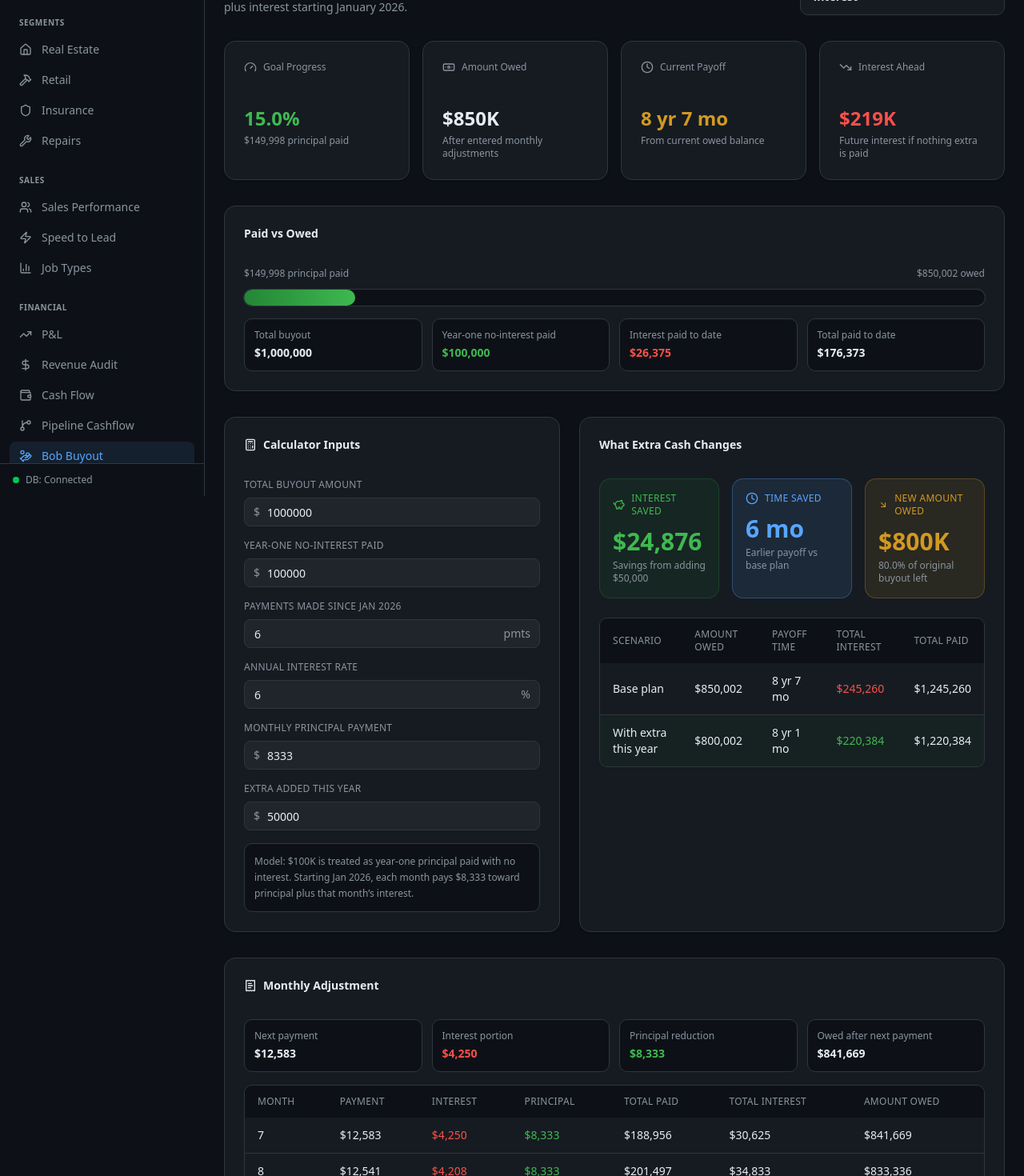
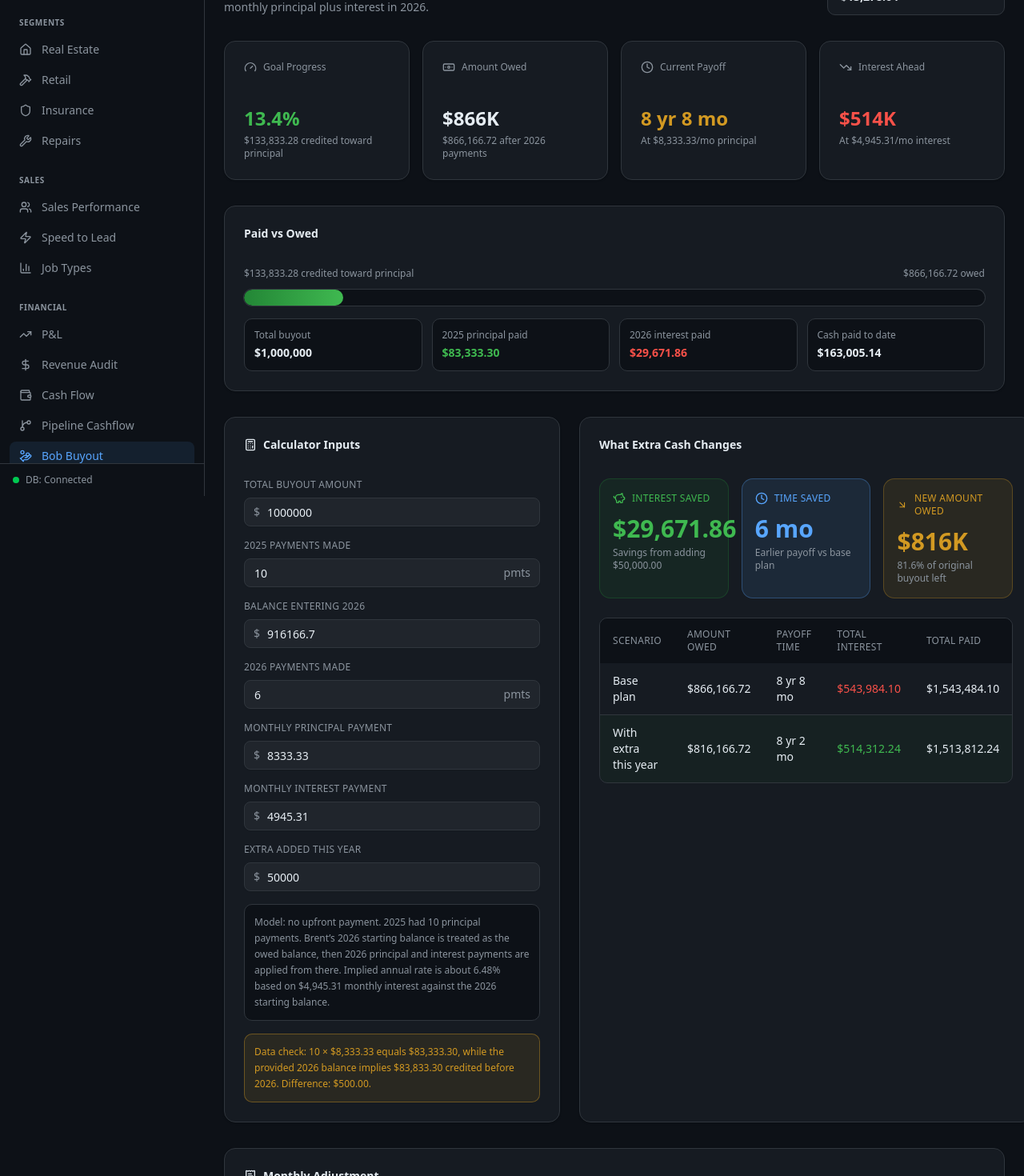
Before and after one commit to jackmaverick/maverick-command-center, a Next.js app: page /financial/bob-buyout in a window 1280 px wide. Shown: the part 180-1650 px from the top of the page at 80% size. Built offline with nearby package versions, Linux system fonts and the light colour scheme.

Commit message:
fix: update Bob buyout payment history

```diff
--- a/src/app/financial/bob-buyout/page.tsx
+++ b/src/app/financial/bob-buyout/page.tsx
@@ -14,11 +14,12 @@ import {
 import { Card, CardContent, CardHeader, CardTitle } from "@/components/ui/card";
 import { Input } from "@/components/ui/input";
 
-const MONTHLY_PAYMENT = 8_333;
 const DEFAULT_BUYOUT_AMOUNT = 1_000_000;
-const DEFAULT_INTEREST_FREE_PAID = 100_000;
-const DEFAULT_APR = 6;
-const DEFAULT_PAYMENTS_SINCE_JAN_2026 = 6;
+const DEFAULT_2025_PAYMENT_COUNT = 10;
+const DEFAULT_2026_PAYMENT_COUNT = 6;
+const DEFAULT_2026_START_BALANCE = 916_166.7;
+const DEFAULT_MONTHLY_PRINCIPAL_PAYMENT = 8_333.33;
+const DEFAULT_MONTHLY_INTEREST_PAYMENT = 4_945.31;
 const DEFAULT_EXTRA_THIS_YEAR = 50_000;
 
 interface PayoffResult {
@@ -39,11 +40,12 @@ interface MonthlyRow {
   totalInterest: number;
 }
 
-function dollars(value: number): string {
+function dollars(value: number, cents = false): string {
   return value.toLocaleString("en-US", {
     style: "currency",
     currency: "USD",
-    maximumFractionDigits: 0,
+    minimumFractionDigits: cents ? 2 : 0,
+    maximumFractionDigits: cents ? 2 : 0,
   });
 }
 
@@ -58,19 +60,21 @@ function numberValue(value: string): number {
   return Number.isFinite(parsed) ? Math.max(parsed, 0) : 0;
 }
 
-function payoffSchedule(balance: number, monthlyPrincipalPayment: number, apr: number): PayoffResult {
+function payoffSchedule(
+  balance: number,
+  monthlyPrincipalPayment: number,
+  monthlyInterestPayment: number,
+): PayoffResult {
   if (balance <= 0) {
     return { months: 0, years: 0, totalPaid: 0, totalInterest: 0, finalBalance: 0 };
   }
 
-  const monthlyRate = Math.max(apr, 0) / 100 / 12;
   let remaining = balance;
   let months = 0;
   let totalPaid = 0;
   let totalInterest = 0;
 
   while (remaining > 0.01 && months < 600) {
-    const interest = remaining * monthlyRate;
     const principalPayment = Math.min(monthlyPrincipalPayment, remaining);
 
     if (principalPayment <= 0) {
@@ -83,9 +87,9 @@ function payoffSchedule(balance: number, monthlyPrincipalPayment: number, apr: n
       };
     }
 
-    remaining -= principalPayment;
-    totalInterest += interest;
-    totalPaid += principalPayment + interest;
+    remaining = Math.max(remaining - principalPayment, 0);
+    totalInterest += monthlyInterestPayment;
+    totalPaid += principalPayment + monthlyInterestPayment;
     months += 1;
   }
 
@@ -101,20 +105,19 @@ function payoffSchedule(balance: number, monthlyPrincipalPayment: number, apr: n
 function monthlySchedule(
   startingBalance: number,
   monthlyPrincipalPayment: number,
-  apr: number,
+  monthlyInterestPayment: number,
   monthsToRun: number,
   startingTotalPaid = 0,
   startingTotalInterest = 0,
 ): MonthlyRow[] {
   const rows: MonthlyRow[] = [];
-  const monthlyRate = Math.max(apr, 0) / 100 / 12;
   let balance = Math.max(startingBalance, 0);
   let totalPaid = startingTotalPaid;
   let totalInterest = startingTotalInterest;
 
   for (let month = 1; month <= monthsToRun && balance > 0.01; month += 1) {
-    const interest = balance * monthlyRate;
     const principal = Math.max(Math.min(monthlyPrincipalPayment, balance), 0);
+    const interest = monthlyInterestPayment;
     const payment = principal + interest;
 
     if (principal <= 0) break;
@@ -176,7 +179,7 @@ function Field({
           inputMode="decimal"
           className={`border-[#30363d] bg-[#0d1117] text-[#e6edf3] placeholder:text-[#6e7681] ${
             prefix ? "pl-7" : ""
-          } ${suffix ? "pr-12" : ""}`}
+          } ${suffix ? "pr-14" : ""}`}
         />
         {suffix && (
           <span className="pointer-events-none absolute right-3 top-1/2 -translate-y-1/2 text-sm text-[#8b949e]">
@@ -190,50 +193,67 @@ function Field({
 
 export default function BobBuyoutPage() {
   const [buyoutAmount, setBuyoutAmount] = useState(String(DEFAULT_BUYOUT_AMOUNT));
-  const [interestFreePaid, setInterestFreePaid] = useState(String(DEFAULT_INTEREST_FREE_PAID));
-  const [paymentsSinceJan2026, setPaymentsSinceJan2026] = useState(
-    String(DEFAULT_PAYMENTS_SINCE_JAN_2026),
-  );
-  const [apr, setApr] = useState(String(DEFAULT_APR));
-  const [monthlyPayment, setMonthlyPayment] = useState(String(MONTHLY_PAYMENT));
+  const [payments2025, setPayments2025] = useState(String(DEFAULT_2025_PAYMENT_COUNT));
+  const [start2026Balance, setStart2026Balance] = useState(String(DEFAULT_2026_START_BALANCE));
+  const [payments2026, setPayments2026] = useState(String(DEFAULT_2026_PAYMENT_COUNT));
+  const [monthlyPrincipal, setMonthlyPrincipal] = useState(String(DEFAULT_MONTHLY_PRINCIPAL_PAYMENT));
+  const [monthlyInterest, setMonthlyInterest] = useState(String(DEFAULT_MONTHLY_INTEREST_PAYMENT));
   const [extraThisYear, setExtraThisYear] = useState(String(DEFAULT_EXTRA_THIS_YEAR));
 
   const model = useMemo(() => {
     const principal = numberValue(buyoutAmount);
-    const yearOnePaid = Math.min(numberValue(interestFreePaid), principal);
-    const interestBearingStart = Math.max(principal - yearOnePaid, 0);
-    const elapsedMonths = Math.floor(numberValue(paymentsSinceJan2026));
-    const rate = numberValue(apr);
-    const payment = numberValue(monthlyPayment);
+    const paymentCount2025 = Math.floor(numberValue(payments2025));
+    const paymentCount2026 = Math.floor(numberValue(payments2026));
+    const beginning2026Balance = Math.min(numberValue(start2026Balance), principal);
+    const principalPayment = numberValue(monthlyPrincipal);
+    const interestPayment = numberValue(monthlyInterest);
     const extra = numberValue(extraThisYear);
 
-    const elapsedRows = monthlySchedule(interestBearingStart, payment, rate, elapsedMonths, yearOnePaid, 0);
-    const lastElapsed = elapsedRows.at(-1);
-    const balance = lastElapsed?.endingBalance ?? interestBearingStart;
-    const paidToDate = lastElapsed?.totalPaid ?? yearOnePaid;
-    const interestPaidToDate = lastElapsed?.totalInterest ?? 0;
-    const principalPaid = Math.max(principal - balance, 0);
+    const cashPrincipalPaid2025 = paymentCount2025 * principalPayment;
+    const principalCreditedBefore2026 = Math.max(principal - beginning2026Balance, 0);
+    const balanceAdjustment = principalCreditedBefore2026 - cashPrincipalPaid2025;
+    const principalPaid2026 = Math.min(paymentCount2026 * principalPayment, beginning2026Balance);
+    const interestPaid2026 = paymentCount2026 * interestPayment;
+    const balance = Math.max(beginning2026Balance - principalPaid2026, 0);
+    const principalCredited = Math.max(principal - balance, 0);
+    const cashPrincipalPaid = cashPrincipalPaid2025 + principalPaid2026;
+    const cashPaidToDate = cashPrincipalPaid + interestPaid2026;
+    const impliedApr = beginning2026Balance > 0 ? (interestPayment / beginning2026Balance) * 12 * 100 : 0;
     const extraBalance = Math.max(balance - extra, 0);
 
-    const baseline = payoffSchedule(balance, payment, rate);
-    const accelerated = payoffSchedule(extraBalance, payment, rate);
-    const progress = principal > 0 ? Math.min((principalPaid / principal) * 100, 100) : 0;
+    const baseline = payoffSchedule(balance, principalPayment, interestPayment);
+    const accelerated = payoffSchedule(extraBalance, principalPayment, interestPayment);
+    const progress = principal > 0 ? Math.min((principalCredited / principal) * 100, 100) : 0;
     const remainingProgress = principal > 0 ? Math.min((extraBalance / principal) * 100, 100) : 0;
-    const upcomingRows = monthlySchedule(balance, payment, rate, 12, paidToDate, interestPaidToDate);
+    const upcomingRows = monthlySchedule(
+      balance,
+      principalPayment,
+      interestPayment,
+      12,
+      cashPaidToDate,
+      interestPaid2026,
+    );
     const nextMonth = upcomingRows[0];
 
     return {
       principal,
-      yearOnePaid,
-      interestBearingStart,
-      elapsedMonths,
-      rate,
-      payment,
+      paymentCount2025,
+      paymentCount2026,
+      beginning2026Balance,
+      principalPayment,
+      interestPayment,
+      totalMonthlyPayment: principalPayment + interestPayment,
       extra,
+      cashPrincipalPaid2025,
+      principalCreditedBefore2026,
+      balanceAdjustment,
+      principalPaid2026,
+      interestPaid2026,
       balance,
-      paidToDate,
-      interestPaidToDate,
-      principalPaid,
+      principalCredited,
+      cashPrincipalPaid,
+      cashPaidToDate,
+      impliedApr,
       extraBalance,
       baseline,
       accelerated,
@@ -244,13 +264,12 @@ export default function BobBuyoutPage() {
       interestSaved: Math.max(baseline.totalInterest - accelerated.totalInterest, 0),
       monthsSaved: Math.max(baseline.months - accelerated.months, 0),
     };
-  }, [buyoutAmount, interestFreePaid, paymentsSinceJan2026, apr, monthlyPayment, extraThisYear]);
+  }, [buyoutAmount, payments2025, start2026Balance, payments2026, monthlyPrincipal, monthlyInterest, extraThisYear]);
 
-  const remainingOwed = model.balance;
-  const totalPaidIfBase = model.paidToDate + model.baseline.totalPaid;
-  const totalInterestIfBase = model.interestPaidToDate + model.baseline.totalInterest;
-  const totalPaidIfExtra = model.paidToDate + model.extra + model.accelerated.totalPaid;
-  const totalInterestIfExtra = model.interestPaidToDate + model.accelerated.totalInterest;
+  const totalPaidIfBase = model.cashPaidToDate + model.baseline.totalPaid;
+  const totalInterestIfBase = model.interestPaid2026 + model.baseline.totalInterest;
+  const totalPaidIfExtra = model.cashPaidToDate + model.extra + model.accelerated.totalPaid;
+  const totalInterestIfExtra = model.interestPaid2026 + model.accelerated.totalInterest;
 
   return (
     <div>
@@ -261,11 +280,11 @@ export default function BobBuyoutPage() {
           </p>
           <h1 className="text-2xl font-bold text-[#e6edf3]">Bob Buyout Dashboard</h1>
           <p className="mt-1 max-w-3xl text-sm text-[#8b949e]">
-            Tracks the $1M buyout, the $100K no-interest year-one payment, then $8,333/month principal payments plus interest starting January 2026.
+            Tracks the $1M buyout using Brent’s payment history: 10 principal payments in 2025, no upfront payment, then monthly principal plus interest in 2026.
           </p>
         </div>
         <div className="rounded-lg border border-[#30363d] bg-[#161b22] px-4 py-3 text-sm text-[#8b949e]">
-          Base principal: <span className="font-semibold text-[#e6edf3]">{dollars(model.payment)}/mo + interest</span>
+          Monthly payment: <span className="font-semibold text-[#e6edf3]">{dollars(model.totalMonthlyPayment, true)}</span>
         </div>
       </div>
 
@@ -278,7 +297,7 @@ export default function BobBuyoutPage() {
           </CardHeader>
           <CardContent>
             <p className="text-2xl font-bold text-[#3fb950]">{model.progress.toFixed(1)}%</p>
-            <p className="mt-1 text-xs text-[#8b949e]">{dollars(model.principalPaid)} principal paid</p>
+            <p className="mt-1 text-xs text-[#8b949e]">{dollars(model.principalCredited, true)} credited toward principal</p>
           </CardContent>
         </Card>
 
@@ -289,8 +308,8 @@ export default function BobBuyoutPage() {
             </CardTitle>
           </CardHeader>
           <CardContent>
-            <p className="text-2xl font-bold text-[#e6edf3]">{compactDollars(remainingOwed)}</p>
-            <p className="mt-1 text-xs text-[#8b949e]">After entered monthly adjustments</p>
+            <p className="text-2xl font-bold text-[#e6edf3]">{compactDollars(model.balance)}</p>
+            <p className="mt-1 text-xs text-[#8b949e]">{dollars(model.balance, true)} after 2026 payments</p>
           </CardContent>
         </Card>
 
@@ -302,7 +321,7 @@ export default function BobBuyoutPage() {
           </CardHeader>
           <CardContent>
             <p className="text-2xl font-bold text-[#d29922]">{monthsLabel(model.baseline.months)}</p>
-            <p className="mt-1 text-xs text-[#8b949e]">From current owed balance</p>
+            <p className="mt-1 text-xs text-[#8b949e]">At {dollars(model.principalPayment, true)}/mo principal</p>
           </CardContent>
         </Card>
 
@@ -314,7 +333,7 @@ export default function BobBuyoutPage() {
           </CardHeader>
           <CardContent>
             <p className="text-2xl font-bold text-[#f85149]">{compactDollars(model.baseline.totalInterest)}</p>
-            <p className="mt-1 text-xs text-[#8b949e]">Future interest if nothing extra is paid</p>
+            <p className="mt-1 text-xs text-[#8b949e]">At {dollars(model.interestPayment, true)}/mo interest</p>
           </CardContent>
         </Card>
       </div>
@@ -325,8 +344,8 @@ export default function BobBuyoutPage() {
         </CardHeader>
         <CardContent>
           <div className="mb-3 flex items-center justify-between text-xs text-[#8b949e]">
-            <span>{dollars(model.principalPaid)} principal paid</span>
-            <span>{dollars(remainingOwed)} owed</span>
+            <span>{dollars(model.principalCredited, true)} credited toward principal</span>
+            <span>{dollars(model.balance, true)} owed</span>
           </div>
           <div className="h-5 overflow-hidden rounded-full bg-[#0d1117] ring-1 ring-[#30363d]">
             <div
@@ -340,16 +359,16 @@ export default function BobBuyoutPage() {
               <p className="mt-1 font-semibold text-[#e6edf3]">{dollars(model.principal)}</p>
             </div>
             <div className="rounded-lg border border-[#30363d] bg-[#0d1117] p-3">
-              <p className="text-xs text-[#8b949e]">Year-one no-interest paid</p>
-              <p className="mt-1 font-semibold text-[#3fb950]">{dollars(model.yearOnePaid)}</p>
+              <p className="text-xs text-[#8b949e]">2025 principal paid</p>
+              <p className="mt-1 font-semibold text-[#3fb950]">{dollars(model.cashPrincipalPaid2025, true)}</p>
             </div>
             <div className="rounded-lg border border-[#30363d] bg-[#0d1117] p-3">
-              <p className="text-xs text-[#8b949e]">Interest paid to date</p>
-              <p className="mt-1 font-semibold text-[#f85149]">{dollars(model.interestPaidToDate)}</p>
+              <p className="text-xs text-[#8b949e]">2026 interest paid</p>
+              <p className="mt-1 font-semibold text-[#f85149]">{dollars(model.interestPaid2026, true)}</p>
             </div>
             <div className="rounded-lg border border-[#30363d] bg-[#0d1117] p-3">
-              <p className="text-xs text-[#8b949e]">Total paid to date</p>
-              <p className="mt-1 font-semibold text-[#e6edf3]">{dollars(model.paidToDate)}</p>
+              <p className="text-xs text-[#8b949e]">Cash paid to date</p>
+              <p className="mt-1 font-semibold text-[#e6edf3]">{dollars(model.cashPaidToDate, true)}</p>
             </div>
           </div>
         </CardContent>
@@ -364,20 +383,20 @@ export default function BobBuyoutPage() {
           </CardHeader>
           <CardContent className="space-y-4">
             <Field label="Total buyout amount" value={buyoutAmount} onChange={setBuyoutAmount} />
-            <Field label="Year-one no-interest paid" value={interestFreePaid} onChange={setInterestFreePaid} />
-            <Field
-              label="Payments made since Jan 2026"
-              value={paymentsSinceJan2026}
-              onChange={setPaymentsSinceJan2026}
-              prefix=""
-              suffix="pmts"
-            />
-            <Field label="Annual interest rate" value={apr} onChange={setApr} prefix="" suffix="%" />
-            <Field label="Monthly principal payment" value={monthlyPayment} onChange={setMonthlyPayment} />
+            <Field label="2025 payments made" value={payments2025} onChange={setPayments2025} prefix="" suffix="pmts" />
+            <Field label="Balance entering 2026" value={start2026Balance} onChange={setStart2026Balance} />
+            <Field label="2026 payments made" value={payments2026} onChange={setPayments2026} prefix="" suffix="pmts" />
+            <Field label="Monthly principal payment" value={monthlyPrincipal} onChange={setMonthlyPrincipal} />
+            <Field label="Monthly interest payment" value={monthlyInterest} onChange={setMonthlyInterest} />
             <Field label="Extra added this year" value={extraThisYear} onChange={setExtraThisYear} />
             <p className="rounded-lg border border-[#30363d] bg-[#0d1117] p-3 text-xs leading-5 text-[#8b949e]">
-              Model: $100K is treated as year-one principal paid with no interest. Starting Jan 2026, each month pays $8,333 toward principal plus that month’s interest.
+              Model: no upfront payment. 2025 had {model.paymentCount2025} principal payments. Brent’s 2026 starting balance is treated as the owed balance, then 2026 principal and interest payments are applied from there. Implied annual rate is about {model.impliedApr.toFixed(2)}% based on {dollars(model.interestPayment, true)} monthly interest against the 2026 starting balance.
             </p>
+            {Math.abs(model.balanceAdjustment) > 0.01 && (
+              <p className="rounded-lg border border-[#d29922]/40 bg-[#d29922]/10 p-3 text-xs leading-5 text-[#d29922]">
+                Data check: 10 × {dollars(model.principalPayment, true)} equals {dollars(model.cashPrincipalPaid2025, true)}, while the provided 2026 balance implies {dollars(model.principalCreditedBefore2026, true)} credited before 2026. Difference: {dollars(model.balanceAdjustment, true)}.
+              </p>
+            )}
           </CardContent>
         </Card>
 
@@ -391,8 +410,8 @@ export default function BobBuyoutPage() {
                 <div className="flex items-center gap-2 text-xs font-medium uppercase tracking-wide text-[#3fb950]">
                   <PiggyBank className="h-4 w-4" /> Interest saved
                 </div>
-                <p className="mt-3 text-3xl font-bold text-[#3fb950]">{dollars(model.interestSaved)}</p>
-                <p className="mt-1 text-xs text-[#8b949e]">Savings from adding {dollars(model.extra)}</p>
+                <p className="mt-3 text-3xl font-bold text-[#3fb950]">{dollars(model.interestSaved, true)}</p>
+                <p className="mt-1 text-xs text-[#8b949e]">Savings from adding {dollars(model.extra, true)}</p>
               </div>
               <div className="rounded-xl border border-[#58a6ff]/30 bg-[#58a6ff]/10 p-4">
                 <div className="flex items-center gap-2 text-xs font-medium uppercase tracking-wide text-[#58a6ff]">
@@ -424,17 +443,17 @@ export default function BobBuyoutPage() {
                 <tbody className="divide-y divide-[#30363d] text-[#e6edf3]">
                   <tr>
                     <td className="px-4 py-3 font-medium">Base plan</td>
-                    <td className="px-4 py-3">{dollars(model.balance)}</td>
+                    <td className="px-4 py-3">{dollars(model.balance, true)}</td>
                     <td className="px-4 py-3">{monthsLabel(model.baseline.months)}</td>
-                    <td className="px-4 py-3 text-[#f85149]">{dollars(totalInterestIfBase)}</td>
-                    <td className="px-4 py-3">{dollars(totalPaidIfBase)}</td>
+                    <td className="px-4 py-3 text-[#f85149]">{dollars(totalInterestIfBase, true)}</td>
+                    <td className="px-4 py-3">{dollars(totalPaidIfBase, true)}</td>
                   </tr>
                   <tr className="bg-[#238636]/5">
                     <td className="px-4 py-3 font-medium">With extra this year</td>
-                    <td className="px-4 py-3">{dollars(model.extraBalance)}</td>
+                    <td className="px-4 py-3">{dollars(model.extraBalance, true)}</td>
                     <td className="px-4 py-3">{monthsLabel(model.accelerated.months)}</td>
-                    <td className="px-4 py-3 text-[#3fb950]">{dollars(totalInterestIfExtra)}</td>
-                    <td className="px-4 py-3">{dollars(totalPaidIfExtra)}</td>
+                    <td className="px-4 py-3 text-[#3fb950]">{dollars(totalInterestIfExtra, true)}</td>
+                    <td className="px-4 py-3">{dollars(totalPaidIfExtra, true)}</td>
                   </tr>
                 </tbody>
               </table>
@@ -453,19 +472,19 @@ export default function BobBuyoutPage() {
           <div className="mb-4 grid grid-cols-1 gap-3 text-sm md:grid-cols-4">
             <div className="rounded-lg border border-[#30363d] bg-[#0d1117] p-3">
               <p className="text-xs text-[#8b949e]">Next payment</p>
-              <p className="mt-1 font-semibold text-[#e6edf3]">{dollars(model.nextMonth?.payment ?? 0)}</p>
+              <p className="mt-1 font-semibold text-[#e6edf3]">{dollars(model.nextMonth?.payment ?? 0, true)}</p>
             </div>
             <div className="rounded-lg border border-[#30363d] bg-[#0d1117] p-3">
               <p className="text-xs text-[#8b949e]">Interest portion</p>
-              <p className="mt-1 font-semibold text-[#f85149]">{dollars(model.nextMonth?.interest ?? 0)}</p>
+              <p className="mt-1 font-semibold text-[#f85149]">{dollars(model.nextMonth?.interest ?? 0, true)}</p>
             </div>
             <div className="rounded-lg border border-[#30363d] bg-[#0d1117] p-3">
               <p className="text-xs text-[#8b949e]">Principal reduction</p>
-              <p className="mt-1 font-semibold text-[#3fb950]">{dollars(model.nextMonth?.principal ?? 0)}</p>
+              <p className="mt-1 font-semibold text-[#3fb950]">{dollars(model.nextMonth?.principal ?? 0, true)}</p>
             </div>
             <div className="rounded-lg border border-[#30363d] bg-[#0d1117] p-3">
               <p className="text-xs text-[#8b949e]">Owed after next payment</p>
-              <p className="mt-1 font-semibold text-[#e6edf3]">{dollars(model.nextMonth?.endingBalance ?? model.balance)}</p>
+              <p className="mt-1 font-semibold text-[#e6edf3]">{dollars(model.nextMonth?.endingBalance ?? model.balance, true)}</p>
             </div>
           </div>
 
@@ -485,13 +504,13 @@ export default function BobBuyoutPage() {
               <tbody className="divide-y divide-[#30363d] text-[#e6edf3]">
                 {model.upcomingRows.map((row) => (
                   <tr key={row.month}>
-                    <td className="px-4 py-3 font-medium">{model.elapsedMonths + row.month}</td>
-                    <td className="px-4 py-3">{dollars(row.payment)}</td>
-                    <td className="px-4 py-3 text-[#f85149]">{dollars(row.interest)}</td>
-                    <td className="px-4 py-3 text-[#3fb950]">{dollars(row.principal)}</td>
-                    <td className="px-4 py-3">{dollars(row.totalPaid)}</td>
-                    <td className="px-4 py-3">{dollars(row.totalInterest)}</td>
-                    <td className="px-4 py-3">{dollars(row.endingBalance)}</td>
+                    <td className="px-4 py-3 font-medium">{model.paymentCount2026 + row.month}</td>
+                    <td className="px-4 py-3">{dollars(row.payment, true)}</td>
+                    <td className="px-4 py-3 text-[#f85149]">{dollars(row.interest, true)}</td>
+                    <td className="px-4 py-3 text-[#3fb950]">{dollars(row.principal, true)}</td>
+                    <td className="px-4 py-3">{dollars(row.totalPaid, true)}</td>
+                    <td className="px-4 py-3">{dollars(row.totalInterest, true)}</td>
+                    <td className="px-4 py-3">{dollars(row.endingBalance, true)}</td>
                   </tr>
                 ))}
               </tbody>
```
